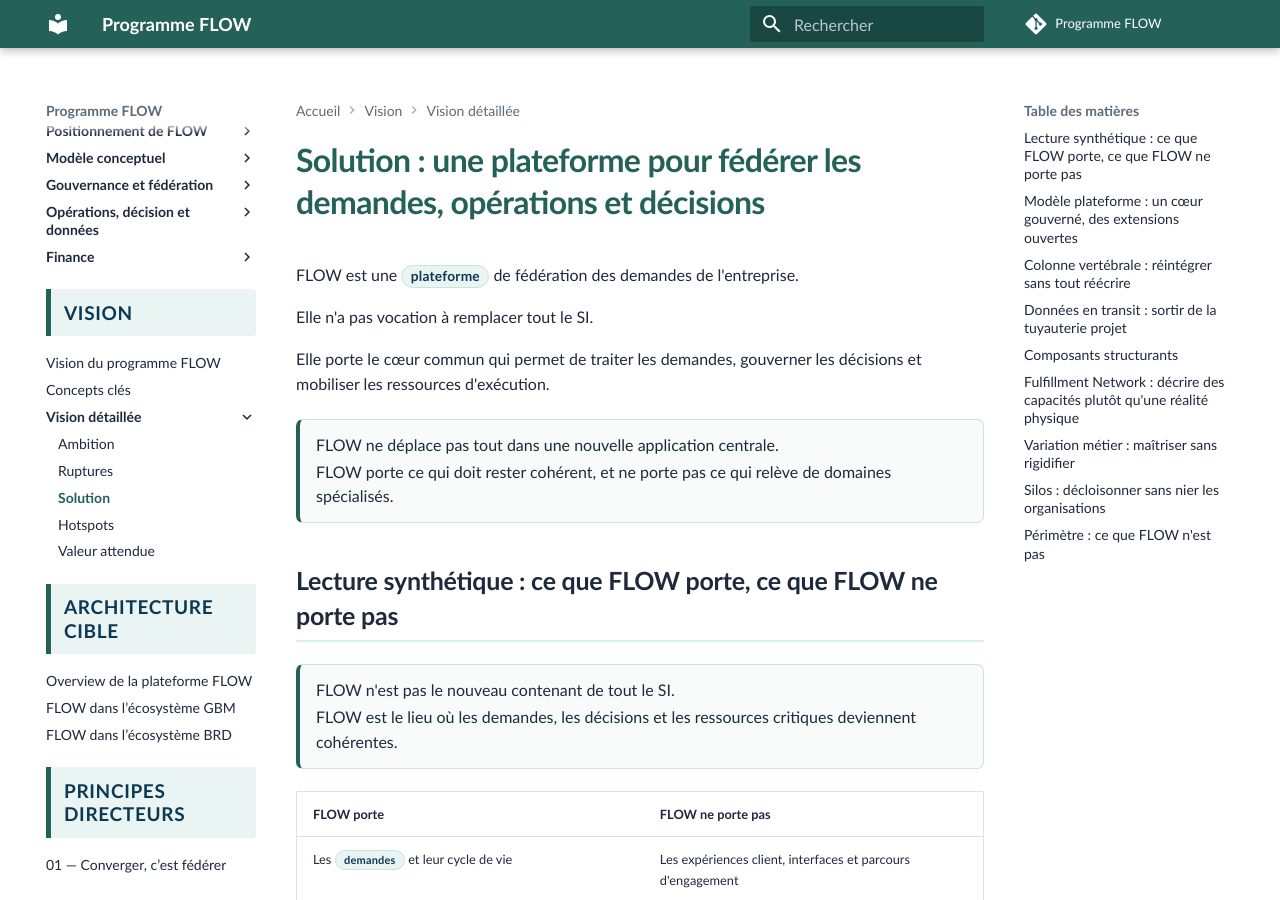
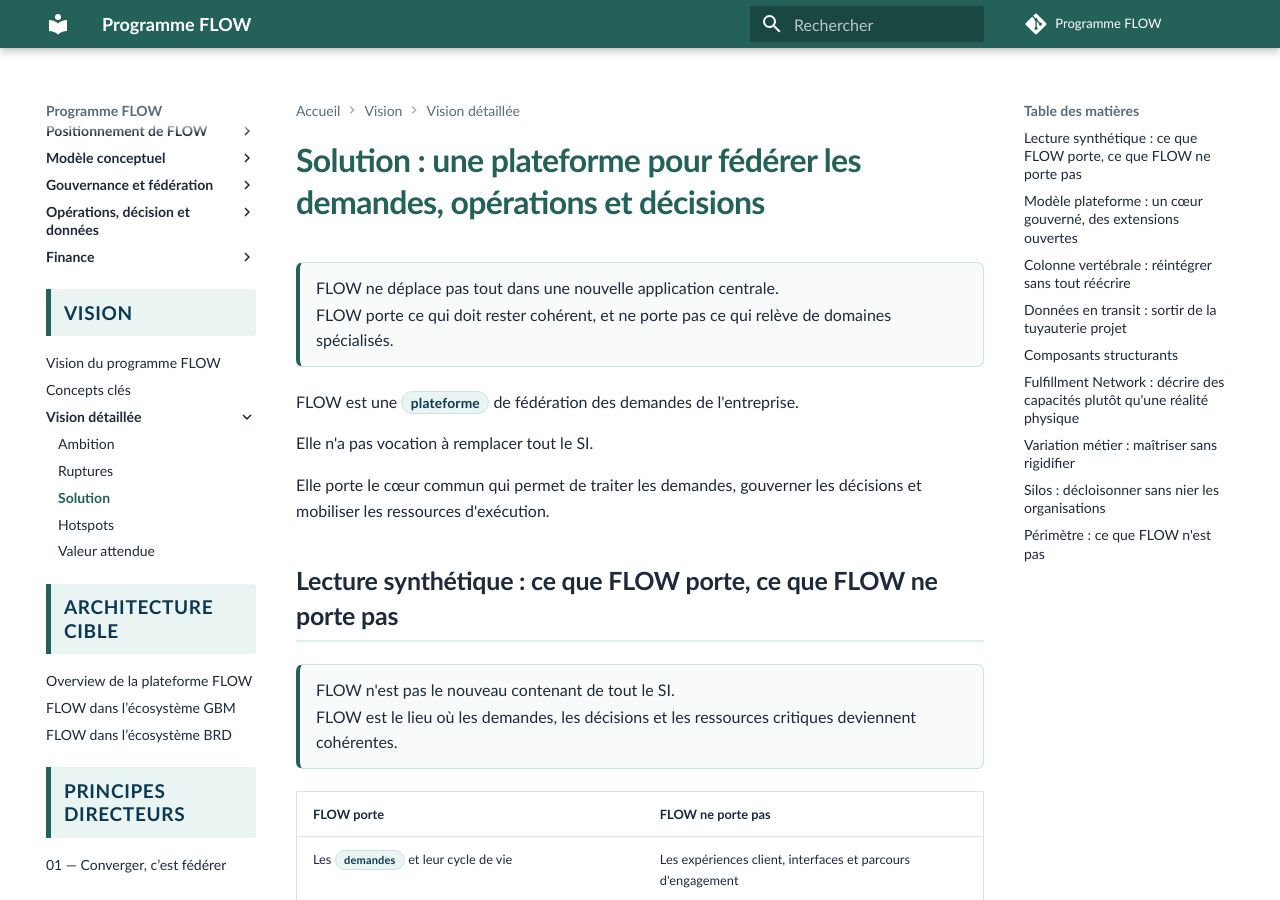
Before and after one commit to laurent-sintes/FLOW-Program, an MkDocs documentation site: the page built from docs/vision/vision-detaillee/3-plateforme-flow.md, in a window 1280 px wide and 900 px high. Built offline with MkDocs 1.6.1 and Material for MkDocs 9.7.7, drawn with Linux system fonts in a browser that asks for light colours; comment, search, counter and statistics services are not loaded.

Commit message:
Placer la conviction de solution en ouverture

```diff
--- a/docs/vision/vision-detaillee/3-plateforme-flow.md
+++ b/docs/vision/vision-detaillee/3-plateforme-flow.md
@@ -1,15 +1,15 @@
 # Solution : une plateforme pour fédérer les demandes, opérations et décisions
+
+<div class="flow-conviction">
+  <p>FLOW ne déplace pas tout dans une nouvelle application centrale.</p>
+  <p>FLOW porte ce qui doit rester cohérent, et ne porte pas ce qui relève de domaines spécialisés.</p>
+</div>
 
 FLOW est une <span class="flow-keyword">plateforme</span> de fédération des demandes de l'entreprise.
 
 Elle n'a pas vocation à remplacer tout le SI.
 
 Elle porte le cœur commun qui permet de traiter les demandes, gouverner les décisions et mobiliser les ressources d'exécution.
-
-<div class="flow-conviction">
-  <p>FLOW ne déplace pas tout dans une nouvelle application centrale.</p>
-  <p>FLOW porte ce qui doit rester cohérent, et ne porte pas ce qui relève de domaines spécialisés.</p>
-</div>
 
 ## Lecture synthétique : ce que FLOW porte, ce que FLOW ne porte pas
 
```
